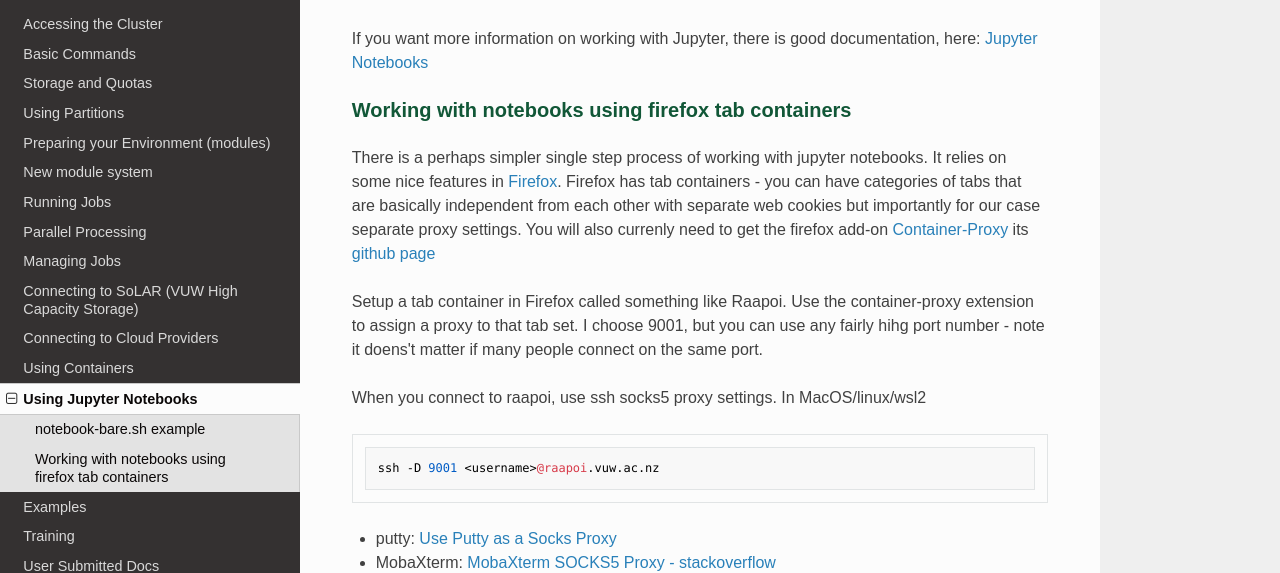
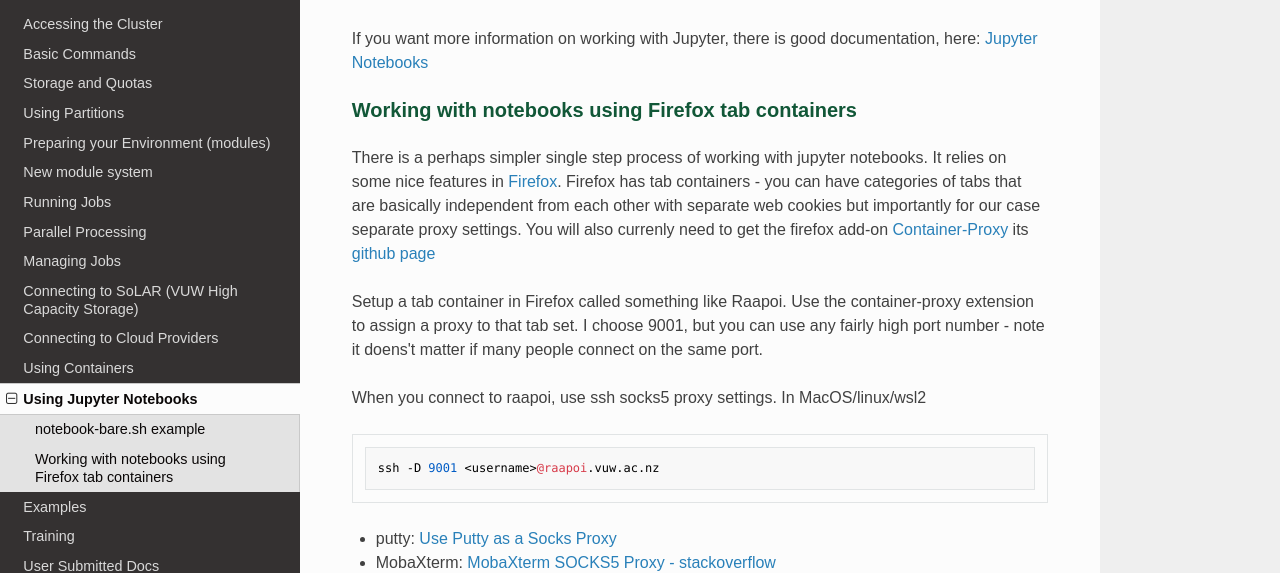
Before and after one commit to vuw-research-computing/raapoi-docs, an MkDocs documentation site: the page built from docs/notebooks.md, in a window 1280 px wide and 900 px high, scrolled down 3734 px. Shown: the part 161-734 px from the top of the window. Built offline with MkDocs 1.6.1, drawn with Linux system fonts in a browser that asks for light colours; nearby versions of some CDN libraries; some web fonts are replaced.

Commit message:
Minor formatting and spelling fixes

````diff
--- a/docs/notebooks.md
+++ b/docs/notebooks.md
@@ -141,11 +141,11 @@ job to free up the resources for others, hint: *scancel*
 If you want more information on working with Jupyter, there is good
 documentation, here: [Jupyter Notebooks](http://jupyter-notebook.readthedocs.io/en/latest/)
 
-### Working with notebooks using firefox tab containers
+### Working with notebooks using Firefox tab containers
 
 There is a perhaps simpler single step process of working with jupyter notebooks.  It relies on some nice features in [Firefox](https://www.mozilla.org/en-US/firefox/new/).  Firefox has tab containers - you can have categories of tabs that are basically independent from each other with separate web cookies but importantly for our case separate proxy settings.  You will also currenly need to get the firefox add-on [Container-Proxy](https://addons.mozilla.org/en-US/firefox/addon/container-proxy/) its [github page](https://github.com/bekh6ex/firefox-container-proxy)
 
-Setup a tab container in Firefox called something like Raapoi.  Use the container-proxy extension to assign a proxy to that tab set.  I choose 9001, but you can use any fairly hihg port number - note it doens't matter if many people connect on the same port.
+Setup a tab container in Firefox called something like Raapoi.  Use the container-proxy extension to assign a proxy to that tab set.  I choose 9001, but you can use any fairly high port number - note it doens't matter if many people connect on the same port.
 
 When you connect to raapoi, use ssh socks5 proxy settings.  In MacOS/linux/wsl2
 ```bash
````
